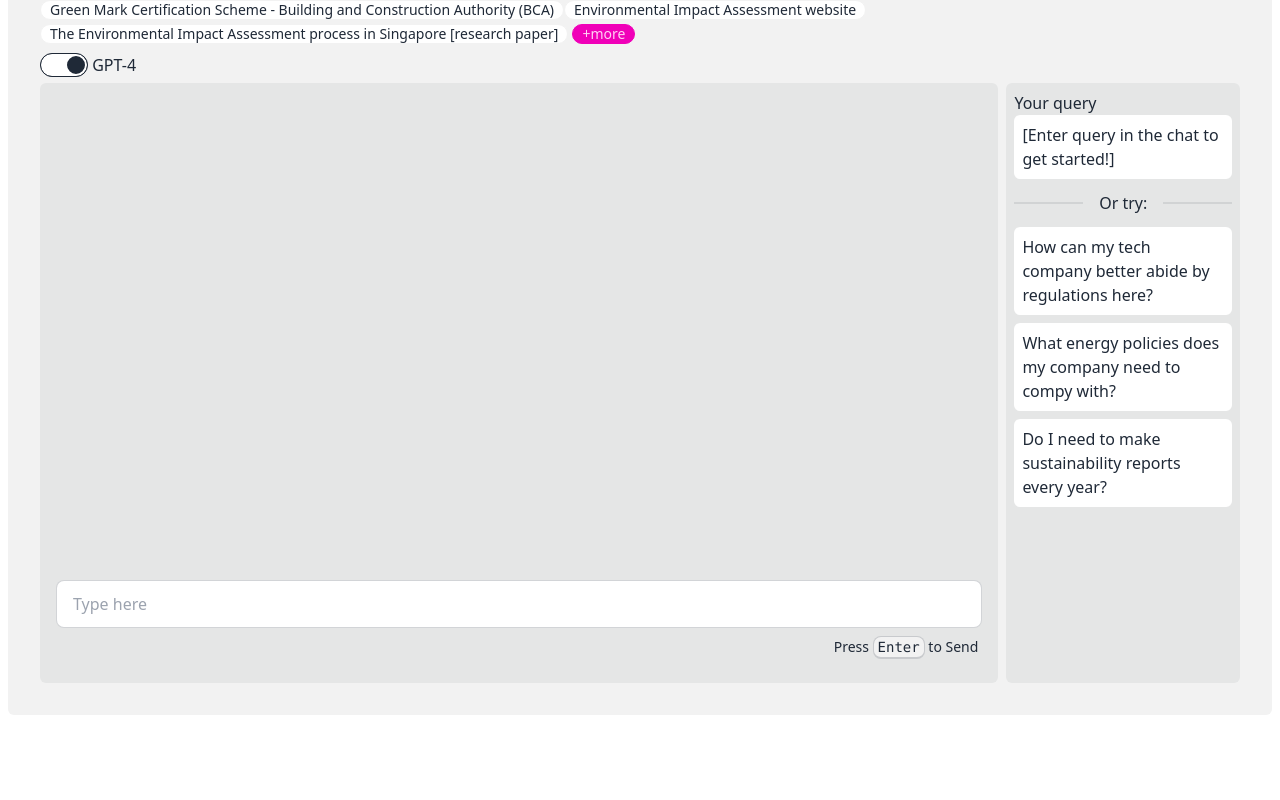
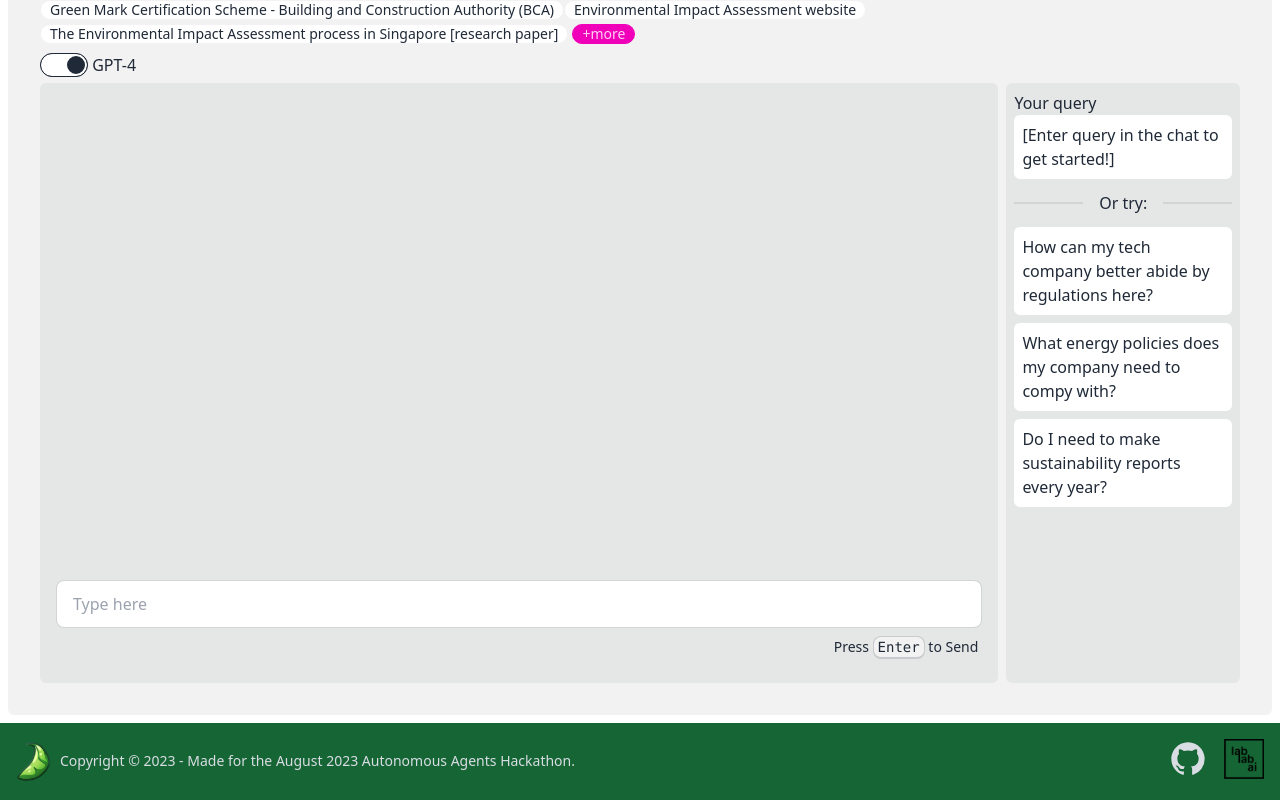
Before and after one commit to RohanGautam/green_bean, a Svelte app in the folder frontend/: page / in a window 1280 px wide. Shown: the part 524-1324 px from the top of the page. Before the commit the page ends 1247 px from the top, so only its background shows below. Built offline with nearby package versions, Linux system fonts and the light colour scheme.

Commit message:
add footer and comments

```diff
--- a/frontend/src/App.svelte
+++ b/frontend/src/App.svelte
@@ -1,6 +1,7 @@
 <script lang="ts">
   // import svelteLogo from "./assets/svelte.svg";
   import greenBeanLogo from "/green_bean.svg";
+  import lablabLogo from "./assets/lablab-logo.png";
   // import Counter from "./lib/Counter.svelte";
 
   interface ChatMessage {
@@ -218,6 +219,7 @@
     </div>
   </div>
 
+  <!-- news section -->
   <div class="bg-base-200 p-8 m-2 rounded-md">
     <p class="text-xl">
       Get to know the latest sustainability regulation news for {user_country}
@@ -245,8 +247,7 @@
     >
     <p class="break_at_newlines">{latest_news_data}</p>
   </div>
-  <!-- <p>{user_country}, {user_business_name}, {user_industry}</p> -->
-
+  <!-- chat section -->
   <div class="bg-base-200 p-8 m-2 rounded-md">
     <p class="text-xl">
       Deepen your understanding of {user_country}'s sustainability regulations
@@ -331,7 +332,43 @@
       </div>
     </div>
   </div>
-  <!-- TODO: add footer -->
+  <!-- footer -->
+  <footer class="footer items-center p-4 bg-green-800 text-neutral-content">
+    <div class="items-center grid-flow-col">
+      <img src={greenBeanLogo} alt="logo" width="36" height="36" />
+      <p>
+        Copyright © 2023 - Made for the August 2023 Autonomous Agents Hackathon.
+      </p>
+    </div>
+    <div class="grid-flow-col gap-4 md:place-self-center md:justify-self-end">
+      <a href="https://github.com/RohanGautam/green_bean" target="_blank">
+        <div class="tooltip tooltip-left" data-tip="Project Github">
+          <svg
+            class="w-10 h-10"
+            fill="currentColor"
+            viewBox="0 0 24 24"
+            aria-hidden="true"
+          >
+            <path
+              fill-rule="evenodd"
+              d="M12 2C6.477 2 2 6.484 2 12.017c0 4.425 2.865 8.18 6.839 9.504.5.092.682-.217.682-.483 0-.237-.008-.868-.013-1.703-2.782.605-3.369-1.343-3.369-1.343-.454-1.158-1.11-1.466-1.11-1.466-.908-.62.069-.608.069-.608 1.003.07 1.531 1.032 1.531 1.032.892 1.53 2.341 1.088 2.91.832.092-.647.35-1.088.636-1.338-2.22-.253-4.555-1.113-4.555-4.951 0-1.093.39-1.988 1.029-2.688-.103-.253-.446-1.272.098-2.65 0 0 .84-.27 2.75 1.026A9.564 9.564 0 0112 6.844c.85.004 1.705.115 2.504.337 1.909-1.296 2.747-1.027 2.747-1.027.546 1.379.202 2.398.1 2.651.64.7 1.028 1.595 1.028 2.688 0 3.848-2.339 4.695-4.566 4.943.359.309.678.92.678 1.855 0 1.338-.012 2.419-.012 2.747 0 .268.18.58.688.482A10.019 10.019 0 0022 12.017C22 6.484 17.522 2 12 2z"
+              clip-rule="evenodd"
+            />
+          </svg>
+        </div>
+      </a>
+      <a
+        href="https://lablab.ai/event/autonomous-agents-hackathon/the-green-bean"
+      >
+        <div
+          class="tooltip tooltip-left"
+          data-tip="Project team page on lablab.ai"
+        >
+          <img src={lablabLogo} class="w-10 h-10" alt="lablab ai logo" />
+        </div>
+      </a>
+    </div>
+  </footer>
 </main>
 
 <style>
```
Also changed, not shown: frontend/src/assets/lablab-logo.png (added).
